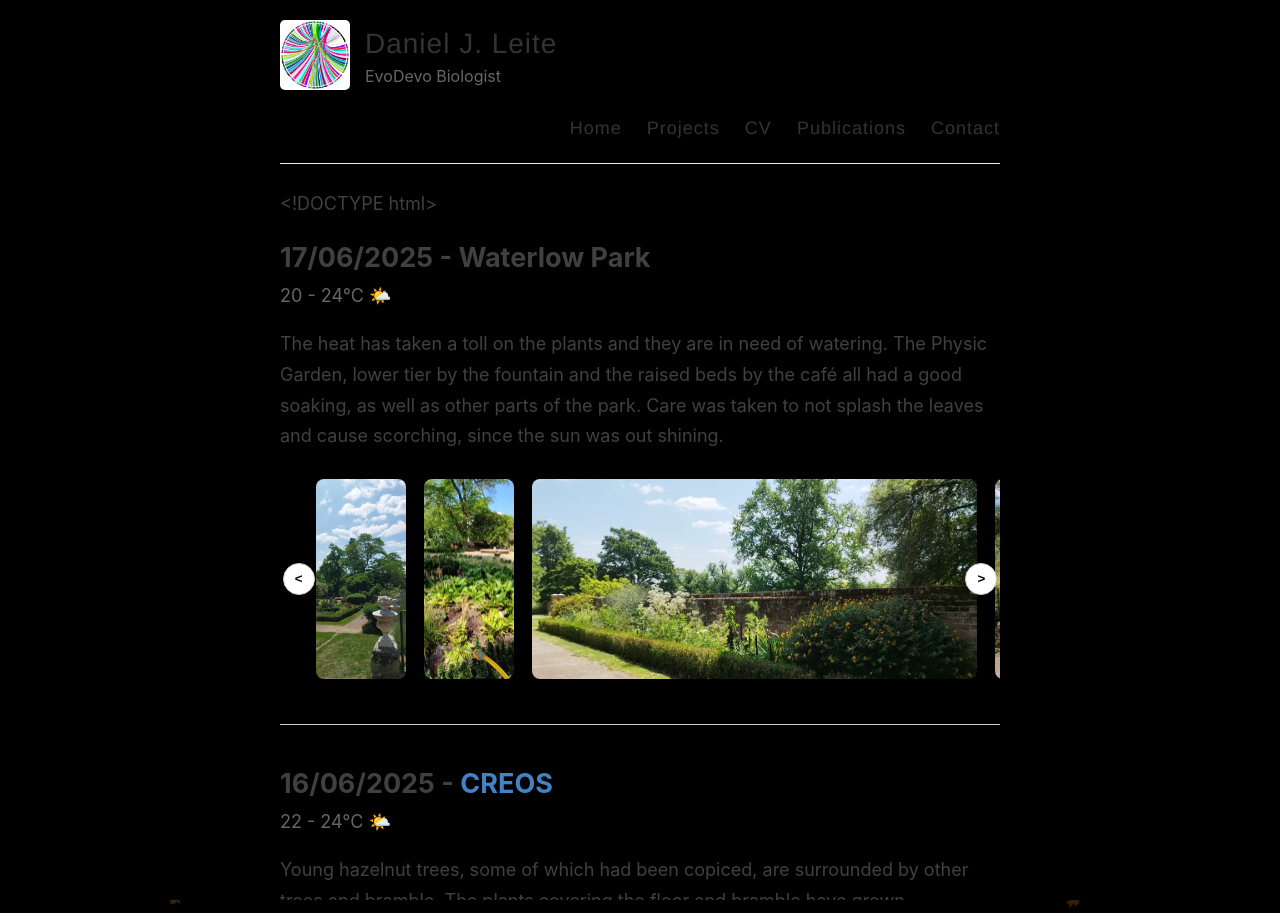
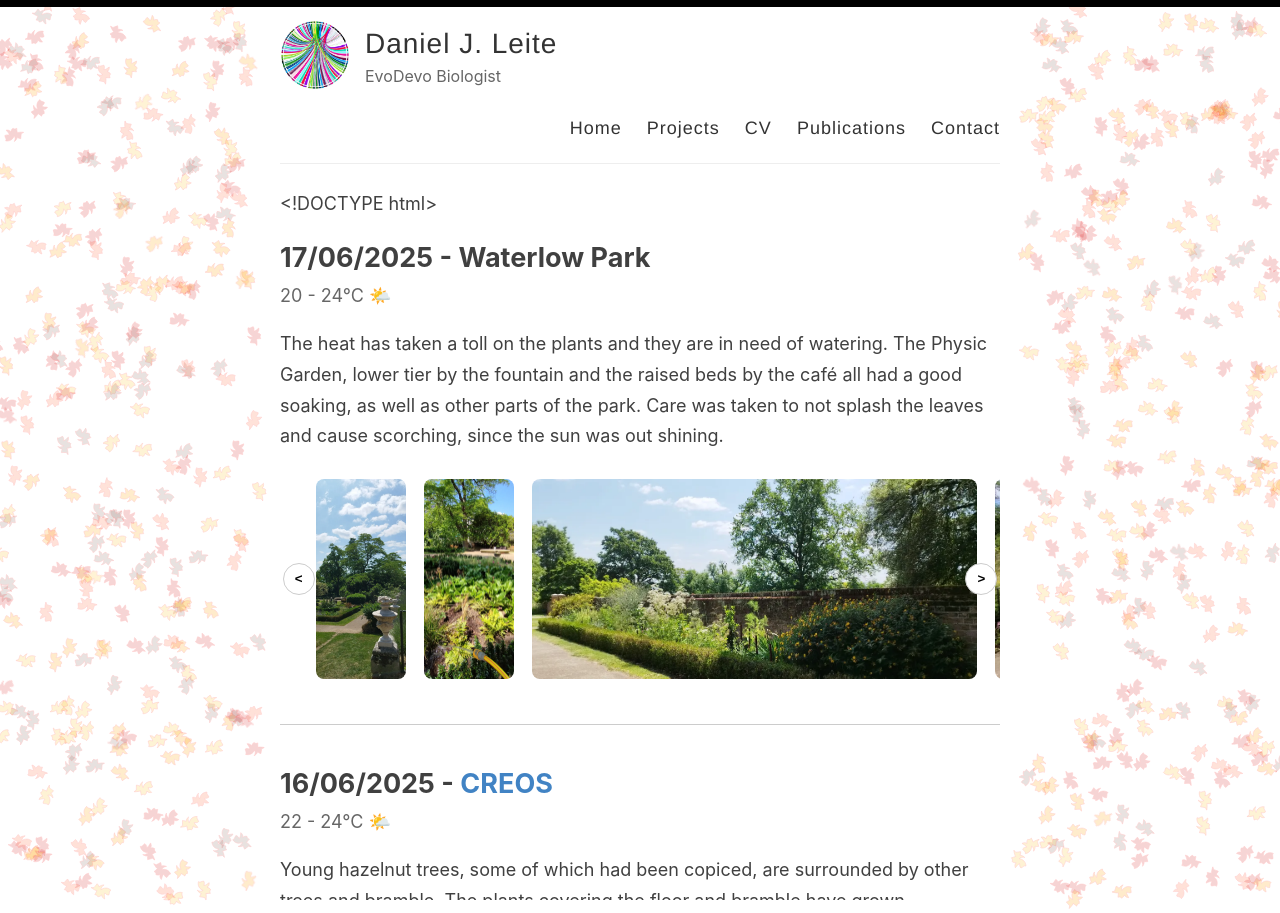
Before and after one commit to djleite/djleite.github.io, a Jekyll site: the page built from _pages/volunteering.md, in a window 1280 px wide. Built offline with Jekyll 4.4.1, drawn with Linux system fonts in a browser that asks for light colours; nearby versions of some CDN libraries.

Commit message:
add volunteering page leaves

```diff
--- a/_includes/leaf-background.html
+++ b/_includes/leaf-background.html
@@ -6,12 +6,7 @@
   <title>Interactive Leaves with Shader Background</title>
   <style>
     html, body {
-      margin: 0;
-      padding: 0;
       overflow: hidden;
-      height: 100%;
-      width: 100%;
-      background: black;
     }
 
     canvas.bg {
```
